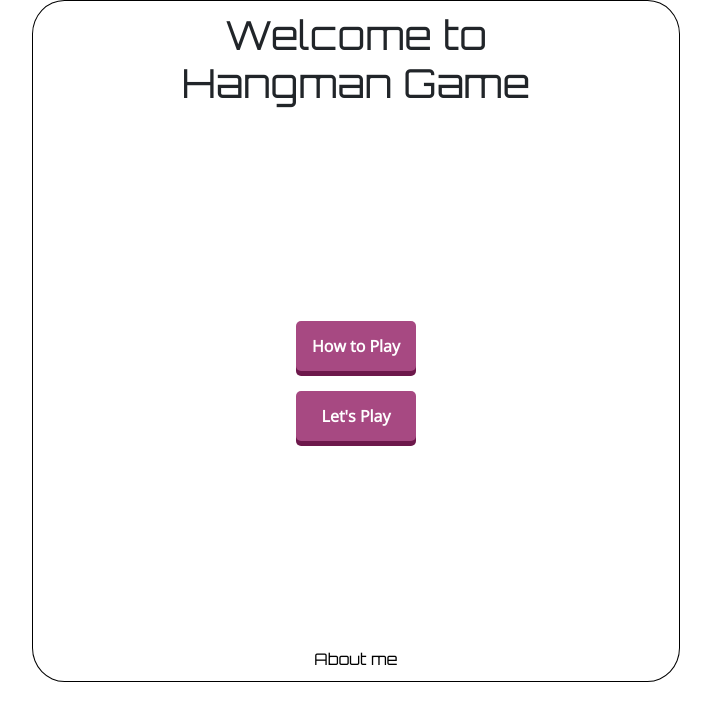
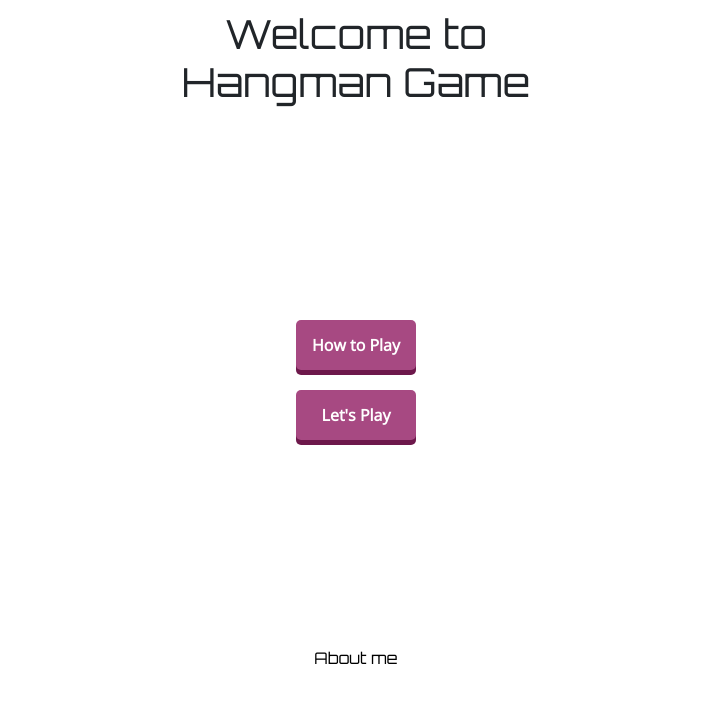
Before and after one commit to sofiarocha/hangman-game, a React (Create React App) app: page / in a window 1280 px wide. Shown: the top 720 px of the page, without its empty margins (284-995 px from the left). Built offline with nearby package versions, Linux system fonts and the light colour scheme.

Commit message:
add homepage to package.json

```diff
--- a/package.json
+++ b/package.json
@@ -2,6 +2,7 @@
   "name": "hangman-game",
   "version": "0.1.0",
   "private": true,
+  "homepage": "https://sofiarocha.github.io/hangman-game/",
   "dependencies": {
     "bootstrap": "^4.3.1",
     "gh-pages": "^2.0.1",
--- a/src/App.scss
+++ b/src/App.scss
@@ -5,9 +5,6 @@ body {
   text-align: center;
   max-width: 648px;
   margin: auto;
-  border: 1px solid #000000;
-  border-radius: 5%;
-  align-items: center;
 }
 
 .Home {
```
